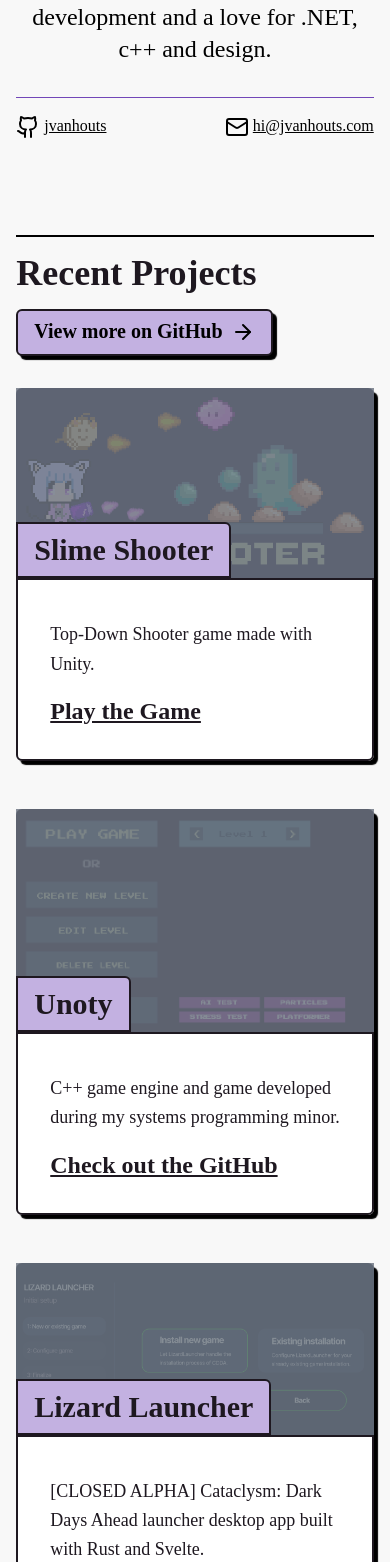
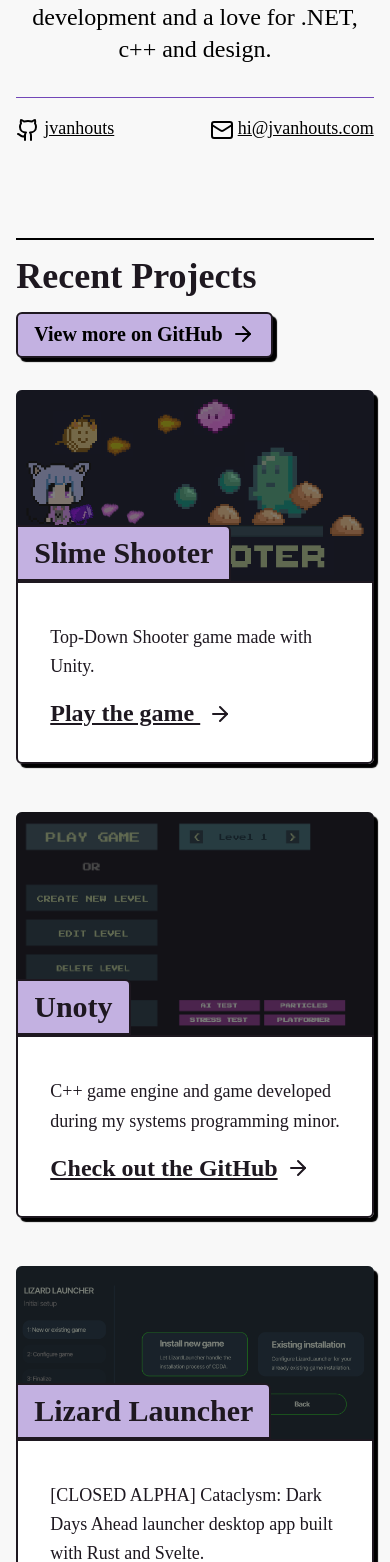
Before and after one commit to jvanhouts/jvanhouts.github.io, a SvelteKit app: page / in a window 390 px wide. Shown: the part 306-1868 px from the top of the page. Built offline with nearby package versions, Linux system fonts and the light colour scheme; a web font is replaced by a local one.

Commit message:
updated cards

```diff
--- a/src/app.css
+++ b/src/app.css
@@ -66,6 +66,14 @@
 	transform: scale(1.025);
 }
 
+.card-image {
+	@apply w-full h-full bg-black absolute top-0 left-0 opacity-50 rounded-t-md;
+}
+
+.card:hover .card-image {
+	@apply opacity-0;
+}
+
 .card:hover .arrow {
 	transform: translateX(0.25rem);
 	transition: 0.25s;
--- a/src/routes/+page.svelte
+++ b/src/routes/+page.svelte
@@ -23,12 +23,12 @@
 						.NET, c++ and design.
 					</p>
 					<div
-						class="mt-4 border-t border-t-accent pt-4 flex justify-between w-full md:w-3/4 m-auto"
+						class="mt-4 border-t border-t-accent pt-4 flex justify-between w-full md:w-10/12 m-auto"
 					>
-						<a href="https://github.com/jvanhouts" target="_blank" class="inline underline"
+						<a href="https://github.com/jvanhouts" target="_blank" class="inline underline text-lg"
 							><Github class="inline mr-1" />jvanhouts</a
 						>
-						<a href="mailto:hi@jvanhouts.com" target="_blank" class="inline underline"
+						<a href="mailto:hi@jvanhouts.com" target="_blank" class="inline underline text-lg"
 							><Mail class="inline mr-1" />hi@jvanhouts.com</a
 						>
 					</div>
@@ -64,9 +64,7 @@
 							alt="Slime Shooter cover art"
 							class="lg:h-64 2xl:h-72 3xl:h-80 opacity-85 w-full rounded-t-md"
 						/>
-						<div
-							class="w-full h-full bg-gray-500 absolute top-0 left-0 opacity-80 hover:opacity-0"
-						/>
+						<div class="card-image" />
 					</div>
 					<div
 						class="absolute bottom-0 bg-[#c3b1e1] p-2 px-4 text-center font-bold text-3xl border-2 border-secondary rounded-tr-md"
@@ -77,13 +75,13 @@
 				<div class="bg-white p-8 w-full h-full border-2 border-secondary rounded-b-md">
 					<p class="mt-2 mb-4 leading-relaxed text-lg">Top-Down Shooter game made with Unity.</p>
 					<a class="underline font-bold text-2xl" href="https://simmer.io/@gunwunbun/slimeshooter"
-						>Play the Game</a
+						>Play the game <ArrowRight class="ml-2 mb-1 inline" /></a
 					>
 				</div>
 			</div>
 			<div
 				class="card shadow rounded-md"
-				on:click={(x) => redirect('https://github.com/hollow-em/lizardLauncher')}
+				on:click={(x) => redirect('https://github.com/school-projects-gwb/unoty/')}
 			>
 				<div class="relative">
 					<div>
@@ -92,9 +90,7 @@
 							alt="Lizard Launcher cover art"
 							class="lg:h-64 2xl:h-72 3xl:h-80 opacity-85 w-full rounded-t-md"
 						/>
-						<div
-							class="w-full h-full bg-gray-500 absolute top-0 left-0 opacity-80 hover:opacity-0"
-						/>
+						<div class="card-image" />
 					</div>
 
 					<div
@@ -110,14 +106,11 @@
 
 					<a
 						class="underline font-bold text-2xl"
-						href="https://github.com/school-projects-gwb/unoty/">Check out the GitHub</a
+						href="https://github.com/school-projects-gwb/unoty/">Check out the GitHub<ArrowRight class="ml-2 mb-1 inline" /></a
 					>
 				</div>
 			</div>
-			<div
-				class="card shadow rounded-md"
-				on:click={(x) => redirect('https://github.com/hollow-em/lizardLauncher')}
-			>
+			<div class="card shadow rounded-md">
 				<div class="relative">
 					<div>
 						<img
@@ -125,9 +118,7 @@
 							alt="Lizard Launcher cover art"
 							class="lg:h-64 2xl:h-72 3xl:h-80 opacity-85 w-full rounded-t-md"
 						/>
-						<div
-							class="w-full h-full bg-gray-500 absolute top-0 left-0 opacity-80 hover:opacity-0"
-						/>
+						<div class="card-image" />
 					</div>
 
 					<div
```
